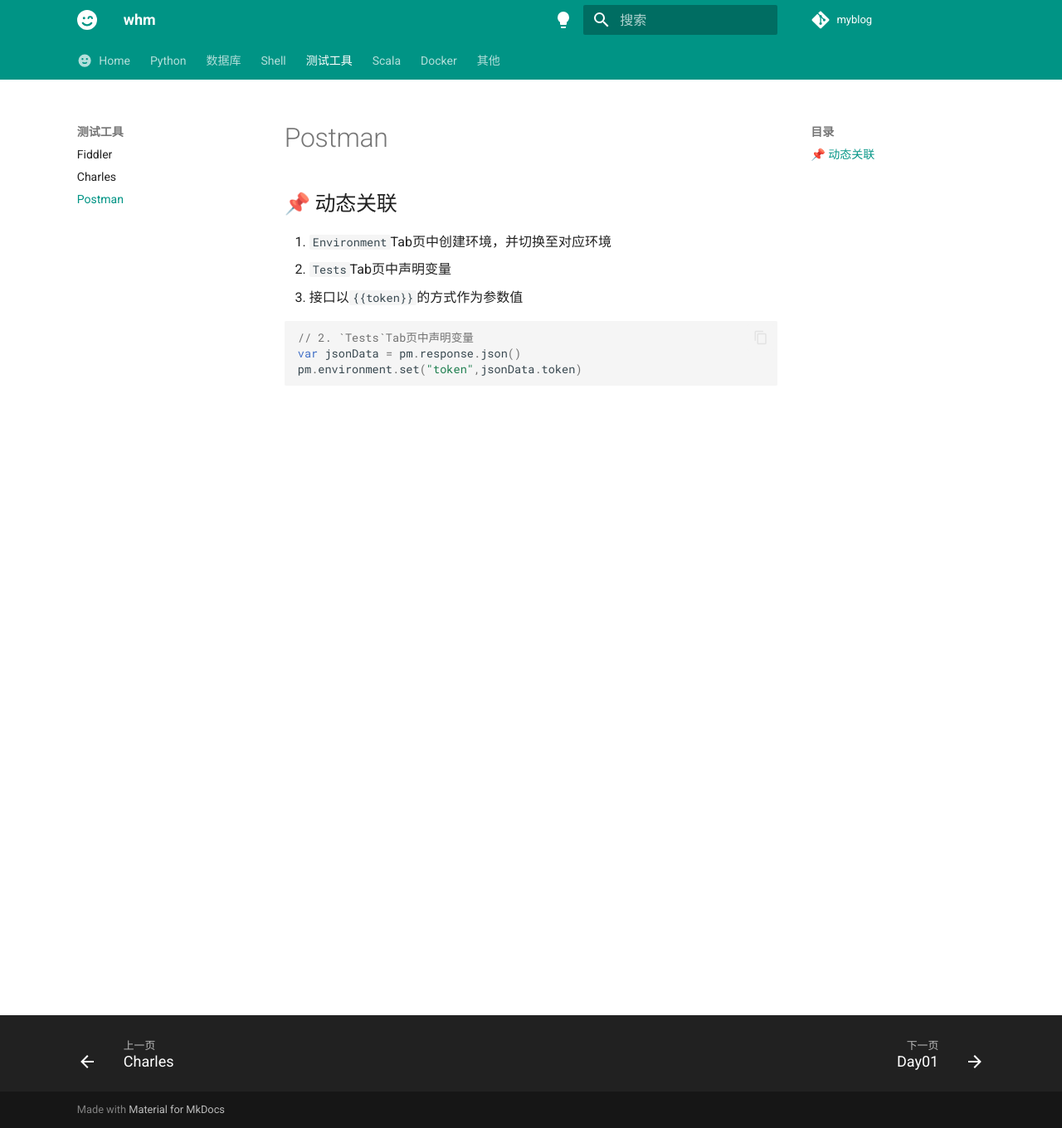
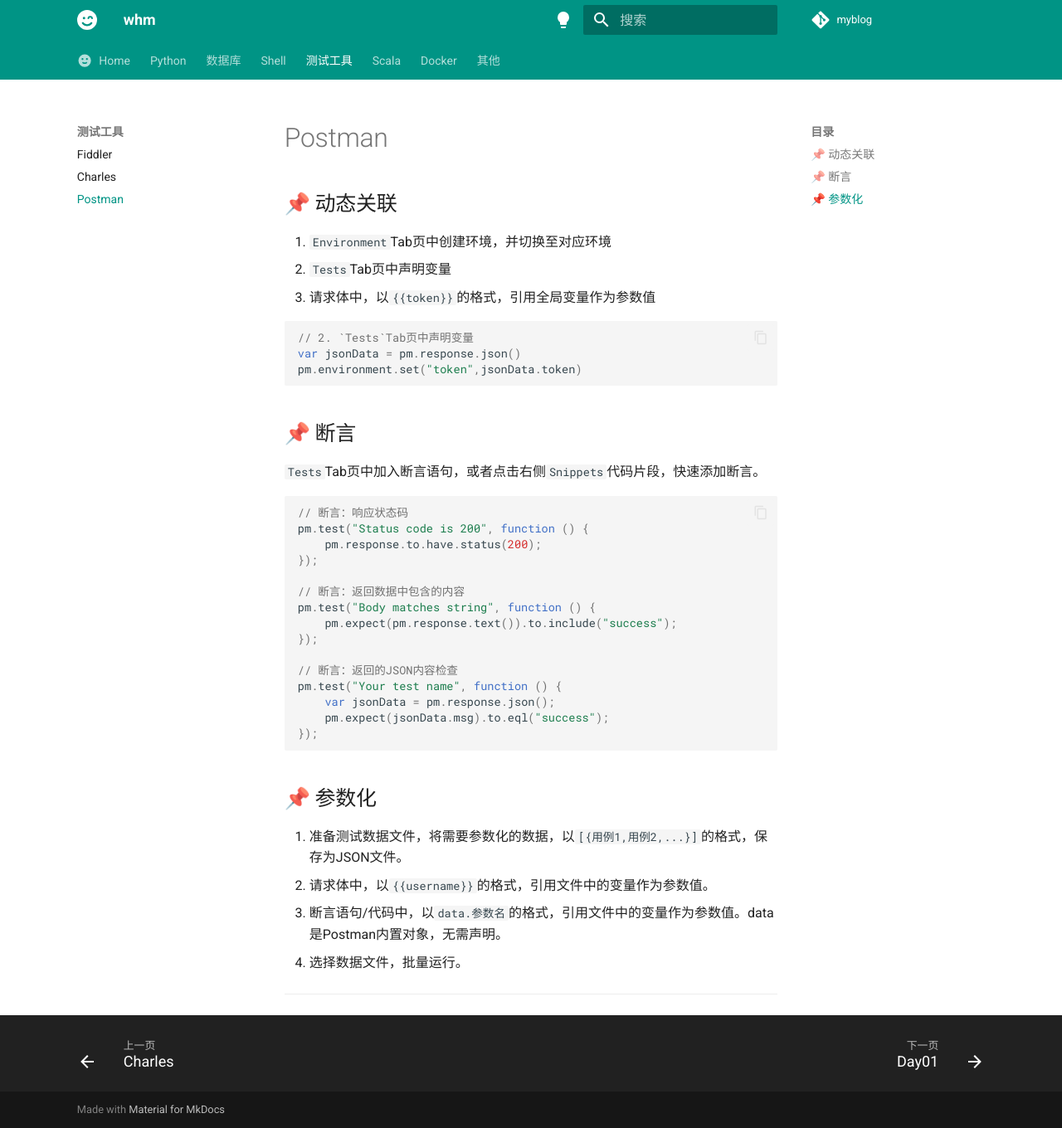
Before and after one commit to Jork-S-B/Jork-S-B.github.io, an MkDocs documentation site: the page built from docs/utils/postman_notes.md, in a window 1280 px wide and 1360 px high. Shown: the whole window at 83% size. Built offline with MkDocs 1.6.1 and Material for MkDocs 9.7.7, drawn with Linux system fonts in a browser that asks for light colours; comment, search, counter and statistics services are not loaded.

Commit message:
补充Postman的断言、参数化

````diff
--- a/docs/utils/postman_notes.md
+++ b/docs/utils/postman_notes.md
@@ -2,10 +2,44 @@
 
 1. `Environment`Tab页中创建环境，并切换至对应环境
 2. `Tests`Tab页中声明变量
-3. 接口以`{{token}}`的方式作为参数值
+3. 请求体中，以`{{token}}`的格式，引用全局变量作为参数值
 
 ```JavaScript
 // 2. `Tests`Tab页中声明变量
 var jsonData = pm.response.json()
 pm.environment.set("token",jsonData.token)
+
 ```
+
+## 📌 断言
+
+`Tests`Tab页中加入断言语句，或者点击右侧`Snippets`代码片段，快速添加断言。
+
+```JavaScript
+// 断言：响应状态码
+pm.test("Status code is 200", function () {
+    pm.response.to.have.status(200);
+});
+
+// 断言：返回数据中包含的内容
+pm.test("Body matches string", function () {
+    pm.expect(pm.response.text()).to.include("success");
+});
+
+// 断言：返回的JSON内容检查
+pm.test("Your test name", function () {
+    var jsonData = pm.response.json();
+    pm.expect(jsonData.msg).to.eql("success");
+});
+
+```
+
+## 📌 参数化
+
+1. 准备测试数据文件，将需要参数化的数据，以`[{用例1,用例2,...}]`的格式，保存为JSON文件。
+2. 请求体中，以`{{username}}`的格式，引用文件中的变量作为参数值。
+3. 断言语句/代码中，以`data.参数名`的格式，引用文件中的变量作为参数值。data是Postman内置对象，无需声明。
+4. 选择数据文件，批量运行。
+
+
+---
````
